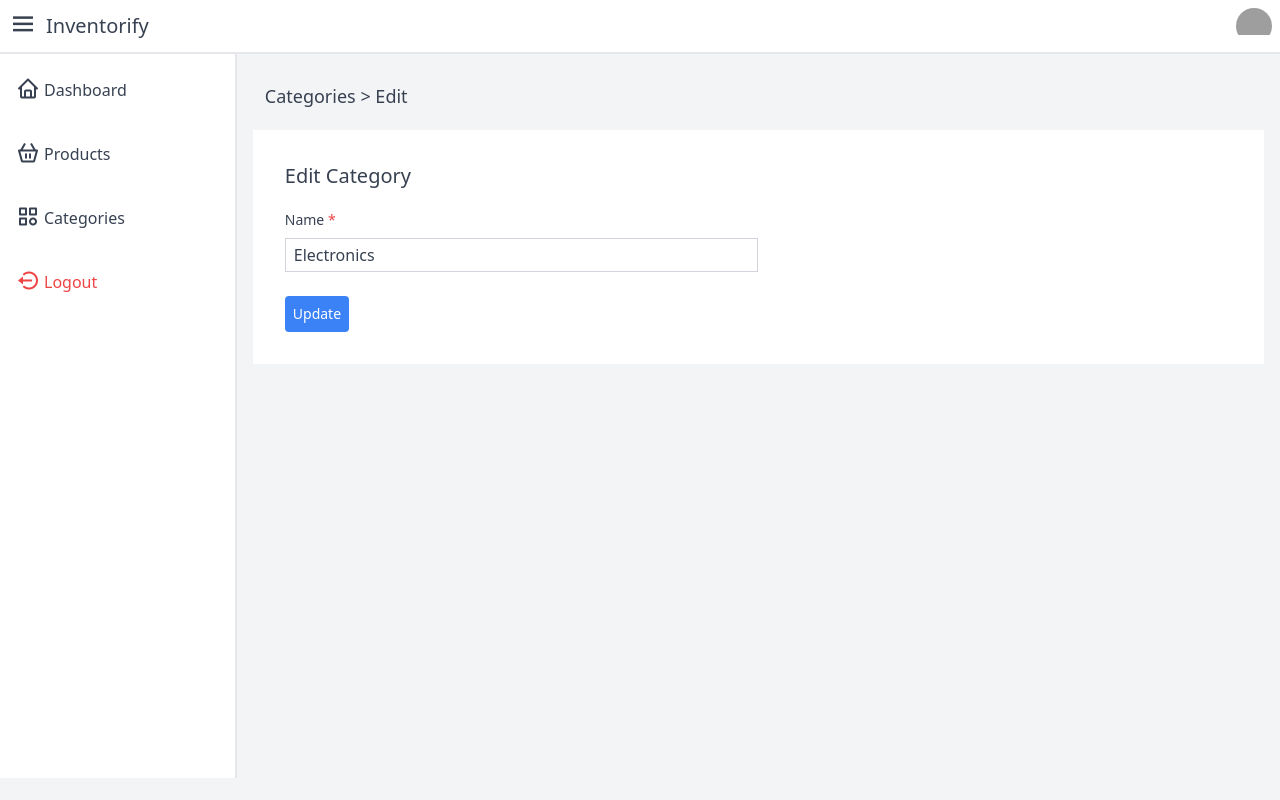
After one commit to quyumkehinde/inventorify, a Flask app: page /categories/edit/2 in a window 1280 px wide. The commit adds this page. Run offline with Flask 2, Linux system fonts and the light colour scheme; a user stored in the database is signed in; grey boxes are pictures that could not be loaded.

Commit message:
feat: category update

```diff
--- a/app.py
+++ b/app.py
@@ -120,7 +120,25 @@ def categories_post(data):
     return redirect(request.referrer)
 
 
-@app.post('/categories/<id>')
+@app.post('/categories/edit/<id>')
+@use_args({
+    'name': fields.Str(required=True, validate=lambda x: len(x) > 1),
+}, location='form')
+def categories_put(data, id):
+    user_id = session.get('user_id')
+    if not user_id:
+        return redirect('/login')
+
+    try:
+        db.update_category(int(id), data['name'], user_id)
+    except AlreadyExistError as e:
+        flash(e.message, 'app_error')
+        return redirect(request.referrer)
+    flash('Category updated successfully.', 'success')
+    return redirect(request.referrer)
+
+
+@app.post('/categories/delete/<id>')
 def categories_delete(id):
     user_id = session.get('user_id')
     if not user_id:
@@ -133,6 +151,19 @@ def categories_delete(id):
         return redirect(request.referrer)
     flash('Category deleted successfully.', 'success')
     return redirect(request.referrer)
+
+
+@app.get('/categories/edit/<id>')
+def categories_edit(id):
+    user_id = session.get('user_id')
+    if not user_id:
+        return redirect('/login')
+
+    category = db.fetch_category(user_id, id)
+    return render_template(
+        'auth/categories-edit.html',
+        category=category
+    )
 
 
 @app.get('/products')
--- a/database.py
+++ b/database.py
@@ -48,6 +48,25 @@ class Database():
             raise AlreadyExistError('Category already exist.')
         return category
 
+    def update_category(self, category_id, name, user_id):
+        try:
+            (self.session.query(Category)
+                .filter(Category.id == category_id)
+                .filter(Category.user_id == user_id)
+                .update({Category.name: name}))
+            self.save()
+        except IntegrityError:
+            self.session.rollback()
+            raise AlreadyExistError('Category already exist.')
+
+    def fetch_category(self, user_id, category_id):
+        return (
+            self.session.query(Category)
+                .filter(Category.id == category_id)
+                .filter(Category.user_id == user_id)
+                .first()
+        )
+
     def fetch_categories(self, user_id):
         return (
             self.session.query(Category)
--- /dev/null
+++ b/templates/auth/categories-edit.html
@@ -0,0 +1,46 @@
+{% extends 'auth/layout.j2' %}
+
+{% block title %}Edit Category | Inventorify{% endblock %}
+
+{% block main %}
+
+<div class="m-3 text-lg">
+  Categories > Edit
+</div>
+
+{% with v_error = get_flashed_messages(category_filter=["validation_error"]) %}
+<section class="flex justify-center">
+  <div class="w-full lg:p-8 p-4 bg-white mt-2">
+    <h3 class="text-xl mb-5">Edit Category</h3>
+    <form method="post" action="/categories/edit/{{category.id}}">
+      {% with messages = get_flashed_messages(with_categories=True, category_filter=["app_error", "success"]) %}
+      {% for category, message in messages %}
+      {% if category == "success" %}
+      <span class="my-3 text-green-500">{{ message }}</span>
+      {% else %}
+      <span class="my-3 text-red-500">{{ message }}</span>
+      {% endif %}
+      {% endfor %}
+      {% endwith %}
+
+      <div class="my-3">
+        <label class="text-sm block">
+          Name <span class="text-red-500">*</span>
+        </label>
+        <div class="mt-2">
+          <input name="name" value="{{category.name}}" class="px-2 py-1 lg:w-1/2 border border-gray-300" required />
+          {% if v_error and v_error[0] and v_error[0].errors and v_error[0].errors.form.name %}
+          <span class="text-red-500">
+            {{ v_error[0].errors.form.name[0] }}
+          </span>
+          {% endif %}
+        </div>
+      </div>
+      <div class="mt-6">
+        <button type='submit' class="p-2 bg-blue-500 text-white text-sm rounded">Update</button>
+      </div>
+    </form>
+  </div>
+</section>
+{% endwith %}
+{% endblock %}
--- a/templates/auth/layout.j2
+++ b/templates/auth/layout.j2
@@ -19,7 +19,7 @@
       <!-- logo -->
       <div class="flex items-center space-x-2">
         <button type="button" class="text-3xl" @click="asideOpen = !asideOpen"><i class="bx bx-menu"></i></button>
-        <div class="text-xl">Inventorify</div>
+        <a href="/" class="text-xl">Inventorify</a>
       </div>
       <div
         class="h-9 w-9 overflow-hidden rounded-full">
```
Also changed, not shown: templates/auth/categories.html (+9 -5 lines), database.db, 1 other file.
